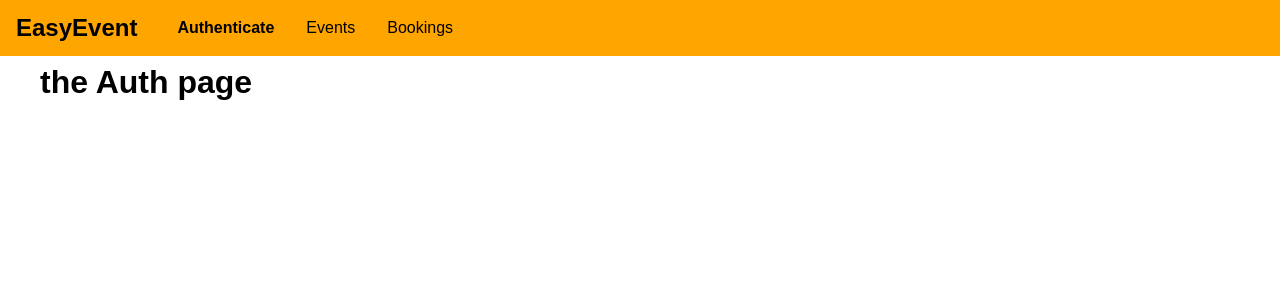
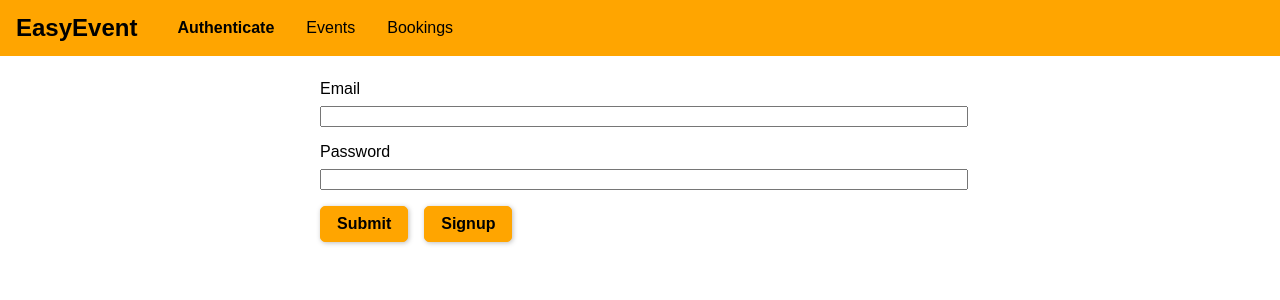
Before and after one commit to c33av1/graphql-react-event-booking, a React (Create React App) app in the folder client/: page /auth in a window 1280 px wide. Shown: the top 300 px of the page. Built offline with nearby package versions, Linux system fonts and the light colour scheme.

Commit message:
Integrated login and signup api

```diff
--- /dev/null
+++ b/client/src/pages/Auth.css
@@ -0,0 +1,37 @@
+.auth-form {
+    width: 40rem;
+    max-width: 80%;
+    margin: 5rem auto;
+}
+
+.form-control label,
+.form-control input {
+    width: 100%;
+    display: block;
+}
+
+.form-control label {
+    margin-bottom: 0.5rem;
+}
+
+.form-control {
+    margin-bottom: 1rem;
+}
+
+.form-actions button {
+    font: inherit;
+    background: orange;
+    color: black;
+    border: 1px solid orange;
+    border-radius: 5px;
+    padding: 0.5rem 1rem;
+    margin-right: 1rem;
+    font-weight: bold;
+    box-shadow: 1px 1px 5px rgb(0, 0, 0, 0.26);
+    cursor: pointer;
+}
+
+.form-actions button:hover {
+    background: #ffa500cc;
+    border-color: #ffa500cc;
+}
--- a/client/src/pages/Auth.js
+++ b/client/src/pages/Auth.js
@@ -1,8 +1,101 @@
 import React, { Component } from "react";
 
+import "./Auth.css";
+
 class AuthPage extends Component {
+  state = {
+    isLogin: true,
+  };
+
+  constructor(props) {
+    super(props);
+
+    this.emailEl = React.createRef();
+    this.passwordEl = React.createRef();
+  }
+
+  switchModeHandler = () => {
+    this.setState((prevState) => {
+      return { isLogin: !prevState.isLogin };
+    });
+  };
+
+  submitHandler = (event) => {
+    event.preventDefault();
+
+    const email = this.emailEl.current.value;
+    const password = this.passwordEl.current.value;
+
+    if (email.trim().length === 0 || password.trim().length === 0) {
+      return;
+    }
+
+    let requestBody = {
+      query: `
+        query{
+          login (email: "${email}", password: "${password}"){
+            token
+            userId
+            tokenExpiration
+          }
+        }
+      `,
+    };
+
+    if (!this.state.isLogin) {
+      requestBody = {
+        query: `
+          mutation {
+            createUser(userInput: {email: "${email}", password: "${password}"}){
+              _id
+              email
+            }
+          }
+        `,
+      };
+    }
+
+    fetch("http://localhost:5000/graphql", {
+      method: "POST",
+      body: JSON.stringify(requestBody),
+      headers: {
+        "Content-Type": "application/json",
+      },
+    })
+      .then((res) => {
+        if (res.status !== 200) {
+          throw new Error("Request failed!");
+        }
+
+        return res.json();
+      })
+      .then((resData) => {
+        console.log(resData);
+      })
+      .catch((err) => {
+        console.log(err);
+      });
+  };
+
   render() {
-    return <h1>the Auth page</h1>;
+    return (
+      <form className="auth-form" onSubmit={this.submitHandler}>
+        <div className="form-control">
+          <label htmlFor="email">Email</label>
+          <input type="email" id="email" ref={this.emailEl} />
+        </div>
+        <div className="form-control">
+          <label htmlFor="password">Password</label>
+          <input type="password" id="password" ref={this.passwordEl} />
+        </div>
+        <div className="form-actions">
+          <button type="submit">Submit</button>
+          <button type="button" onClick={this.switchModeHandler}>
+            {this.state.isLogin ? "Signup" : "Login"}
+          </button>
+        </div>
+      </form>
+    );
   }
 }
 
```
